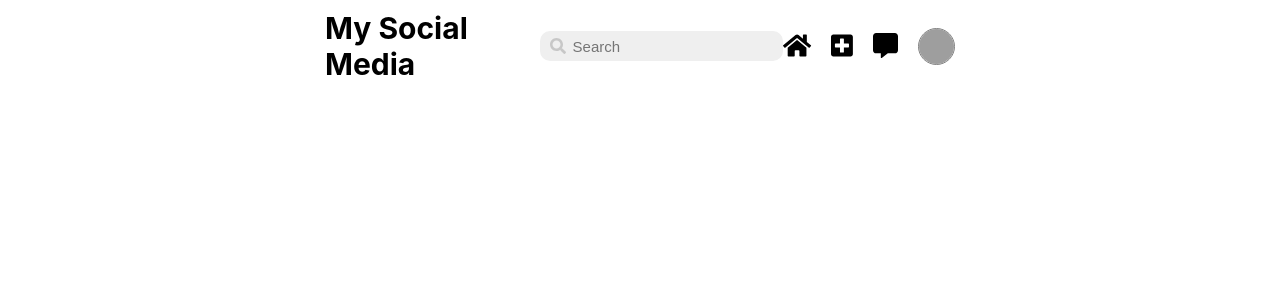
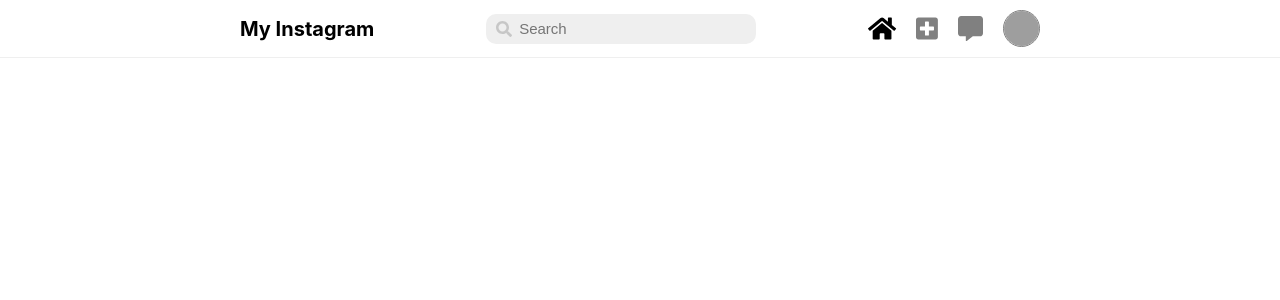
Before and after one commit to ethanledev/my_social_media, a React (Create React App) app: page / in a window 1280 px wide. Shown: the top 300 px of the page. Built offline with nearby package versions, Linux system fonts and the light colour scheme; grey boxes are pictures that could not be loaded.

Commit message:
make NavIcons change color depending on current path

```diff
--- a/src/components/header/header.component.jsx
+++ b/src/components/header/header.component.jsx
@@ -8,29 +8,51 @@ import {
   faPlusSquare,
 } from "@fortawesome/free-solid-svg-icons";
 import SearchBar from "../search-bar/search-bar.component";
-import { Link } from "react-router-dom";
+import { Link, useLocation } from "react-router-dom";
 
-const Header = () => (
+const Header = () => {
+  const location = useLocation();
+  const isCurrentPath = (path) => path === location.pathname;
+  const getIconColor = (path) => {
+    if (isCurrentPath(path)) {
+      return {
+        color: "black",
+      };
+    } else {
+      return {
+        color: "grey",
+      };
+    }
+  };
+
+  return (
     <HeaderContainer>
       <HeaderContent>
         <Link to="/">
-        <h1>My Social Media</h1>
+          <h1>My Instagram</h1>
         </Link>
         <SearchBar />
         <NavLinks>
           <Link to="/">
-          <FontAwesomeIcon icon={faHome} />
+            <FontAwesomeIcon icon={faHome} style={getIconColor("/")} />
           </Link>
           <Link to="/create-post">
-          <FontAwesomeIcon icon={faPlusSquare} />
+            <FontAwesomeIcon
+              icon={faPlusSquare}
+              style={getIconColor("/create-post")}
+            />
           </Link>
           <Link to="/messages">
-          <FontAwesomeIcon icon={faCommentAlt} />
+            <FontAwesomeIcon
+              icon={faCommentAlt}
+              style={getIconColor("/messages")}
+            />
           </Link>
           <ProfilePicture src="https://www.seekpng.com/png/detail/506-5061704_cool-profile-avatar-picture-cool-picture-for-profile.png" />
         </NavLinks>
       </HeaderContent>
     </HeaderContainer>
   );
+};
 
 export default Header;
--- a/src/components/header/header.styles.jsx
+++ b/src/components/header/header.styles.jsx
@@ -4,16 +4,18 @@ export const HeaderContainer = styled.div`
   display: flex;
   justify-content: center;
   padding: 10px;
+  background-color: white;
+  border-bottom: 1px solid #efefef;
 
   h1 {
-    font-size: 30px;
+    font-size: 20px;
     margin: 0;
     cursor: pointer;
   }
 `;
 
 export const HeaderContent = styled.div`
-  width: 50%;
+  width: 800px;
   display: flex;
   justify-content: space-between;
   align-items: center;
```
Lines whose indentation alone changed are shown as unchanged.
